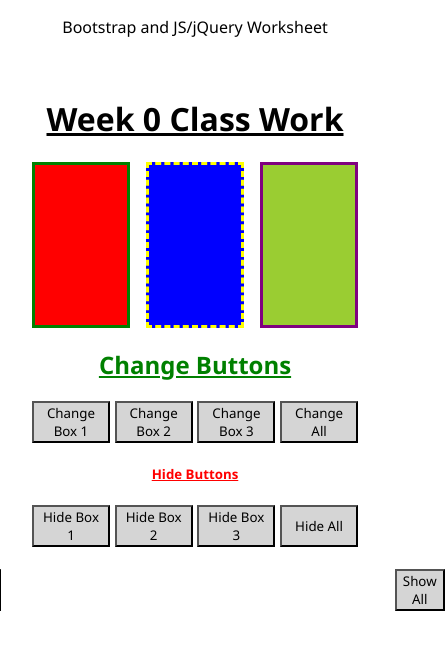
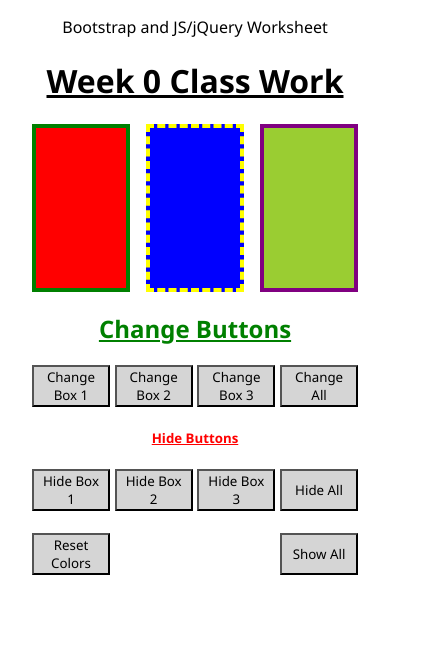
Before and after one commit to Kharmalina/tcp_assessment_week0, a plain HTML site: page index.html in a window 390 px wide. Shown: the whole page, 445 px wide, since content can reach past the window. Drawn offline with Linux system fonts and the light colour scheme.

Commit message:
refactor css code of reset and hide buttons

```diff
--- a/index.html
+++ b/index.html
@@ -11,7 +11,6 @@
     <main>
         <header id="header">
             <p>Bootstrap and JS/jQuery Worksheet</p>
-            <br>
             <h1><u>Week 0 Class Work</u></h1>
         </header>
         <section  class="flexbox">
@@ -39,8 +38,10 @@
         </section>
         <br>
         <section class="flexbox">
-            <button class="buttons btn-5" onclick="resetColors()">Reset Colors</button>
-            <button class="buttons btn-6" onclick="showAllBoxes()">Show All</button>
+            <button class="buttons btn-1" onclick="resetColors()">Reset Colors</button>
+            <button class="buttons btn-5" onclick="toggleBoxVisibility('box-2')">Hide Box 2</button>
+            <button class="buttons btn-6" onclick="toggleBoxVisibility('box-3')">Hide Box 3</button>
+            <button class="buttons btn-4" onclick="showAllBoxes()">Show All</button>
         </section>
     </main>
 </body>
--- a/style.css
+++ b/style.css
@@ -19,7 +19,7 @@ body {
 .red {
     height: 10rem;
     width: 15rem;
-    border: 0.2rem solid green;
+    border: 0.3rem solid green;
     background-color: red;
     margin-right: 1rem;
 }
@@ -27,7 +27,7 @@ body {
 .blue {
     height: 10rem;
     width: 15rem;
-    border: 0.2rem dashed yellow;
+    border: 0.3rem dashed yellow;
     background-color: blue;
     margin-right: 1rem;
 }
@@ -35,7 +35,7 @@ body {
 .green {
     height: 10rem;
     width: 15rem;
-    border: 0.2rem solid purple;
+    border: 0.3rem solid purple;
     background-color: yellowgreen;
 }
 
@@ -50,9 +50,11 @@ body {
 }
 
 .btn-5 {
-    margin-right: 0.4rem;
+    visibility: hidden;
+    margin-left: .3rem;
 }
 
 .btn-6 {
-    margin-left: 24.2rem;
+    visibility: hidden;
+    margin-left: .3rem;
 }
```
